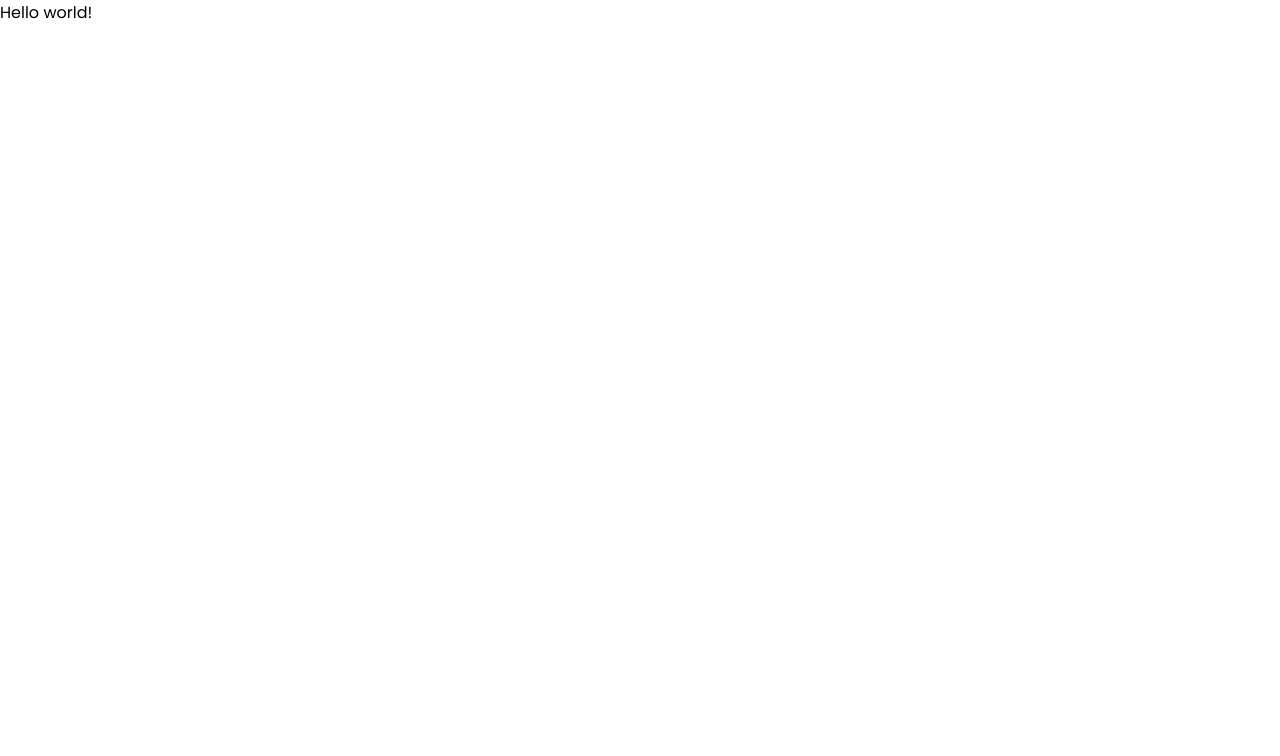
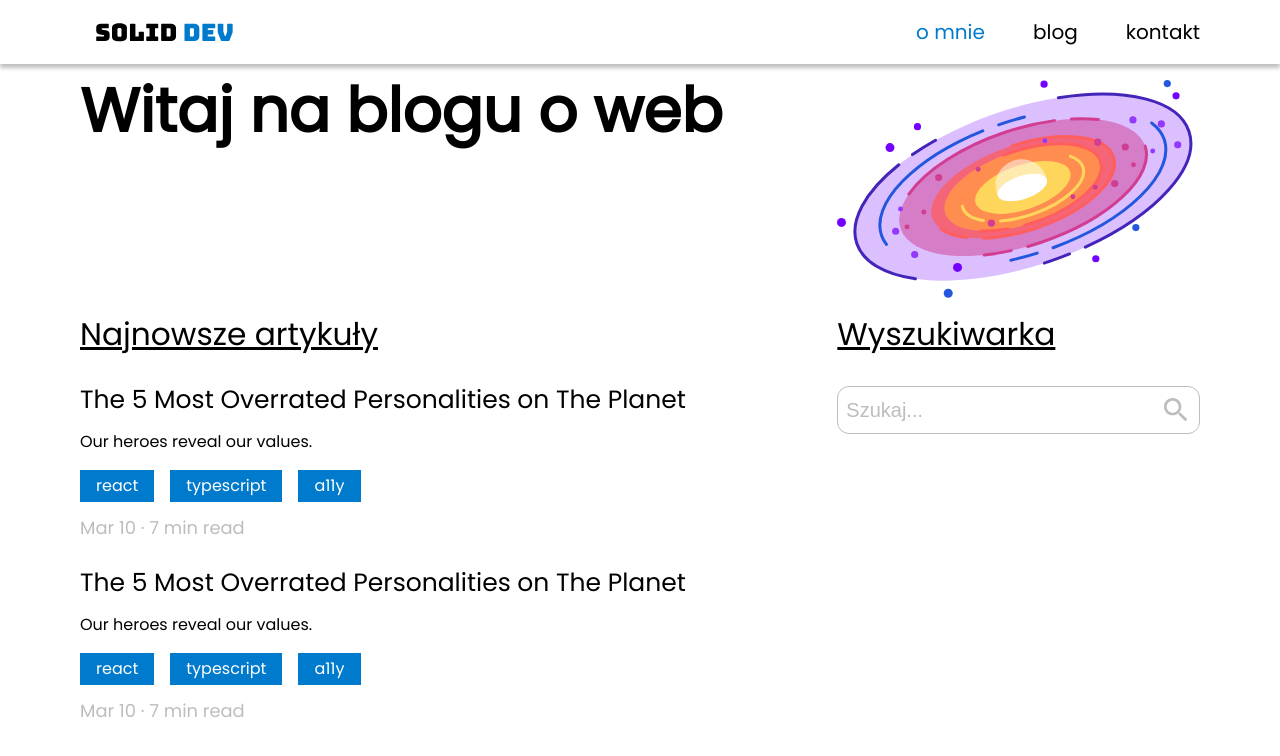
Before and after one commit to JanKaczmarkiewicz/solid-dev, a Gatsby site: page / in a window 1280 px wide. Built offline with nearby package versions, Linux system fonts and the light colour scheme; Gatsby itself is replaced by a stand-in of ours.

Commit message:
feat: add Home route

```diff
--- /dev/null
+++ b/src/components/pages/Home.tsx
@@ -0,0 +1,12 @@
+import React from 'react'
+import Header from './parts/Header'
+import HeroSection from './parts/HeroSection'
+
+const Home = () => (
+    <>
+        <Header />
+        <HeroSection />
+    </>
+)
+
+export default Home
--- a/src/pages/index.tsx
+++ b/src/pages/index.tsx
@@ -1,7 +1,4 @@
 import React from 'react'
+import Home from '../components/pages/Home'
 
-const Home = () => {
-    return <div>Hello world!</div>
-}
-
-export default Home
+export default () => <Home />
```
